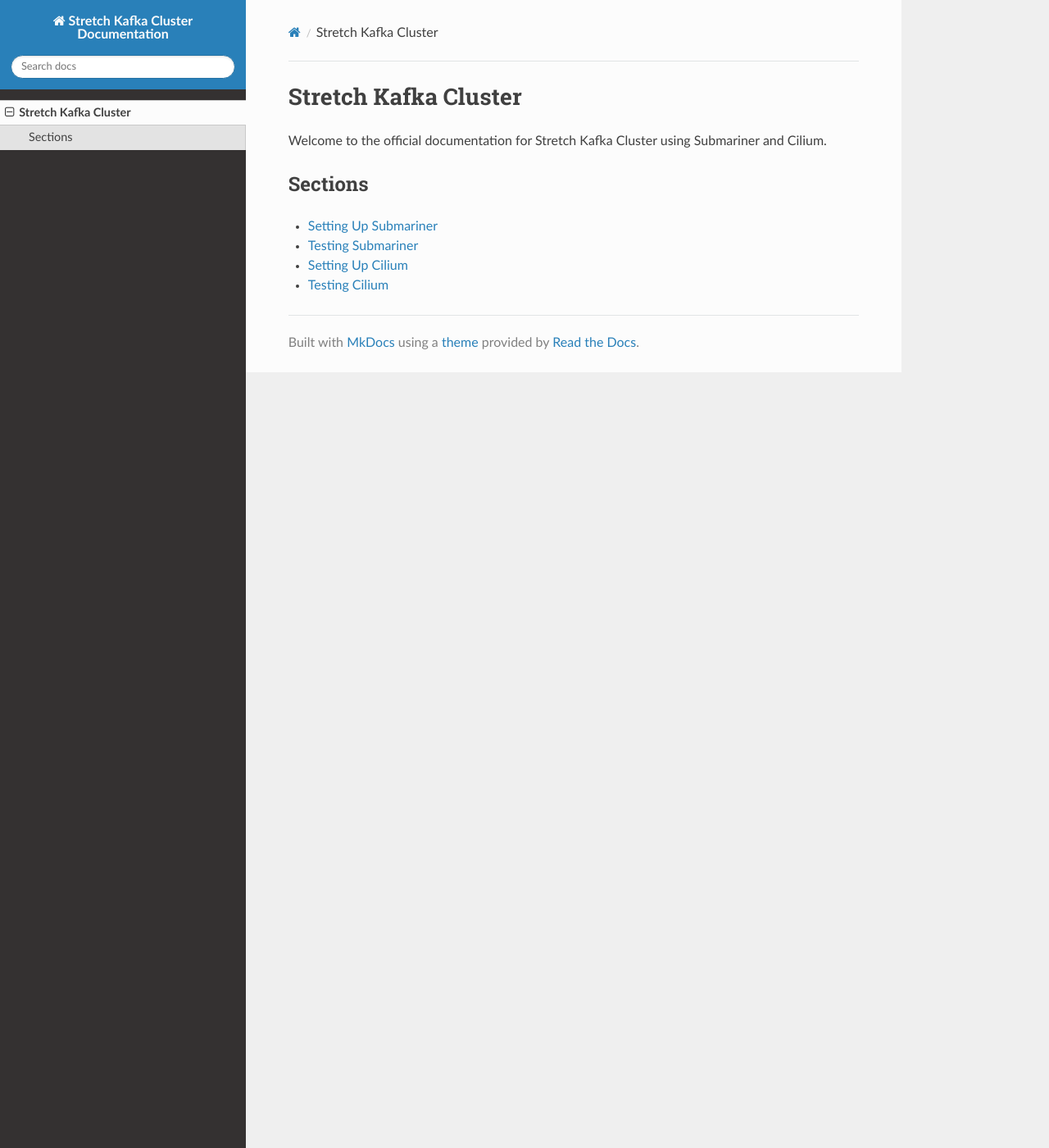
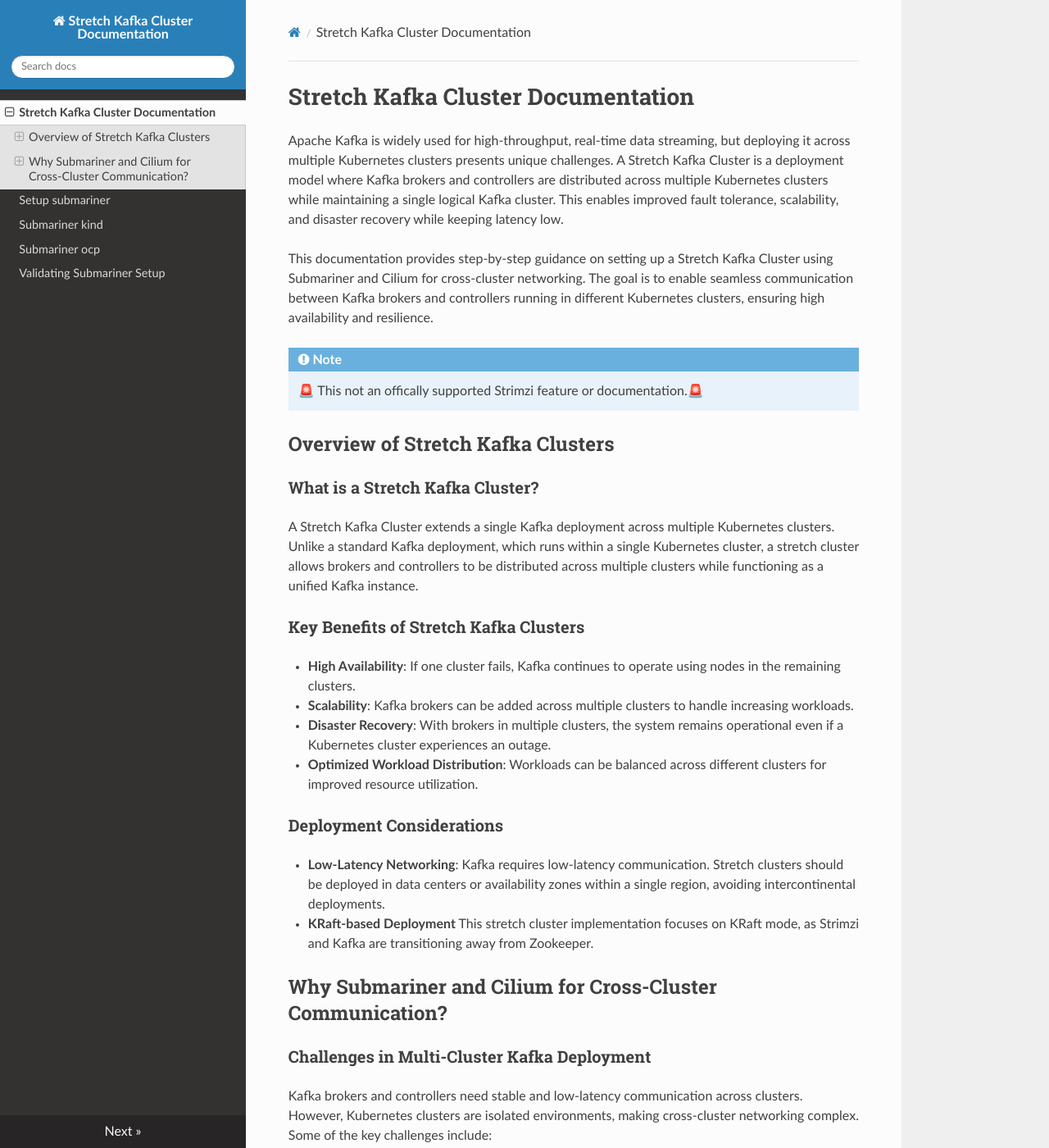
Before and after one commit to aswinayyolath/stretch-kafka-docs, an MkDocs documentation site: the page built from docs/index.md, in a window 1280 px wide and 1400 px high. Shown: the whole window at 82% size. Built offline with MkDocs 1.6.1, drawn with Linux system fonts in a browser that asks for light colours; nearby versions of some CDN libraries; some of the changed text lies outside the part shown.

Commit message:
feat: added docs for installing and validating submariner.
Added docs for installing and validating submariner on OpenShift and Kind clusters.

```diff
--- a/docs/index.md
+++ b/docs/index.md
@@ -1,9 +1,63 @@
-# Stretch Kafka Cluster
+# Stretch Kafka Cluster Documentation
 
-Welcome to the official documentation for Stretch Kafka Cluster using Submariner and Cilium.
+Apache Kafka is widely used for high-throughput, real-time data streaming, but deploying it across multiple Kubernetes clusters presents unique challenges. A Stretch Kafka Cluster is a deployment model where Kafka brokers and controllers are distributed across multiple Kubernetes clusters while maintaining a single logical Kafka cluster. This enables improved fault tolerance, scalability, and disaster recovery while keeping latency low.
 
-## Sections
-- [Setting Up Submariner](setup-submariner.md)
-- [Testing Submariner](test-submariner.md)
-- [Setting Up Cilium](setup-cilium.md)
-- [Testing Cilium](test-cilium.md)
+This documentation provides step-by-step guidance on setting up a Stretch Kafka Cluster using Submariner and Cilium for cross-cluster networking. The goal is to enable seamless communication between Kafka brokers and controllers running in different Kubernetes clusters, ensuring high availability and resilience.
+
+
+
+!!! note
+
+    🚨 This not an offically supported Strimzi feature or documentation.🚨
+
+
+
+## Overview of Stretch Kafka Clusters
+
+### What is a Stretch Kafka Cluster?
+A Stretch Kafka Cluster extends a single Kafka deployment across multiple Kubernetes clusters. Unlike a standard Kafka deployment, which runs within a single Kubernetes cluster, a stretch cluster allows brokers and controllers to be distributed across multiple clusters while functioning as a unified Kafka instance.
+
+### Key Benefits of Stretch Kafka Clusters
+
+- **High Availability**: If one cluster fails, Kafka continues to operate using nodes in the remaining clusters.
+- **Scalability**: Kafka brokers can be added across multiple clusters to handle increasing workloads.
+- **Disaster Recovery**: With brokers in multiple clusters, the system remains operational even if a Kubernetes cluster experiences an outage.
+- **Optimized Workload Distribution**: Workloads can be balanced across different clusters for improved resource utilization.
+
+### Deployment Considerations
+
+- **Low-Latency Networking**: Kafka requires low-latency communication. Stretch clusters should be deployed in data centers or availability zones within a single region, avoiding intercontinental deployments.
+- **KRaft-based Deployment** This stretch cluster implementation focuses on KRaft mode, as Strimzi and Kafka are transitioning away from Zookeeper.
+
+## Why Submariner and Cilium for Cross-Cluster Communication?
+
+### Challenges in Multi-Cluster Kafka Deployment
+
+Kafka brokers and controllers need stable and low-latency communication across clusters. However, Kubernetes clusters are isolated environments, making cross-cluster networking complex. Some of the key challenges include:
+
+- **Service Discovery**: Brokers in one cluster need to discover and communicate with brokers in another cluster.
+- **Network Connectivity**: Kubernetes clusters usually have separate network overlays, preventing direct pod-to-pod communication.
+- **Security**: Ensuring secure cross-cluster communication is critical to prevent unauthorized access.
+
+### Why Submariner?
+Submariner is a CNCF project that provides secure cross-cluster networking for Kubernetes. It enables:
+
+- **Direct Pod-to-Pod Connectivity**: Allowing Kafka brokers and controllers to communicate seamlessly.
+- **Service Discovery Across Clusters** :Making Kafka services reachable from any cluster.
+- **Secure Communication**: Using IPsec, WireGuard, or VXLAN for encrypted cross-cluster traffic.
+
+### Why Cilium?
+Cilium is an eBPF-based networking solution that enhances Kubernetes security and observability. It provides:
+
+- **Transparent Multi-Cluster Networking**: Using Cilium ClusterMesh for service discovery and connectivity.
+- **Enhanced Security** Enforcing fine-grained security policies across clusters.
+- **Performance Optimization**: Using eBPF for high-performance packet processing.
+
+### Which One to Choose?
+Both Submariner and Cilium offer cross-cluster networking, but they cater to different use cases:
+
+| Feature    | Submariner | Cilium |
+| -------- | ------- | ----------- |
+| Best for  | Hybrid and multi-cloud deployments | Kubernetes-native networking |
+| Connectivity | Pod-to-pod networking via tunnels   | Transparent multi-cluster service mesh |
+| Security | IPsec/WireGuard encryption | eBPF-based security policies |
--- a/mkdocs.yml
+++ b/mkdocs.yml
@@ -2,3 +2,16 @@
 site_url: https://github.com/aswinayyolath/stretch-kafka-docs
 theme:
   name: readthedocs
+  features:
+    - content.code.copy
+markdown_extensions:
+  - admonition
+  - pymdownx.details
+  - pymdownx.superfences
+  - pymdownx.highlight:
+      anchor_linenums: true
+      line_spans: __span
+      pygments_lang_class: true
+  - pymdownx.inlinehilite
+  - pymdownx.snippets
+  - pymdownx.superfences
```
Also changed, not shown: docs/setting-up-submariner.md (added, +24 -0 lines), docs/submariner-kind.md (added, +100 -0 lines), docs/submariner-ocp.md (added, +47 -0 lines), docs/testing-submariner.md (added, +56 -0 lines).
